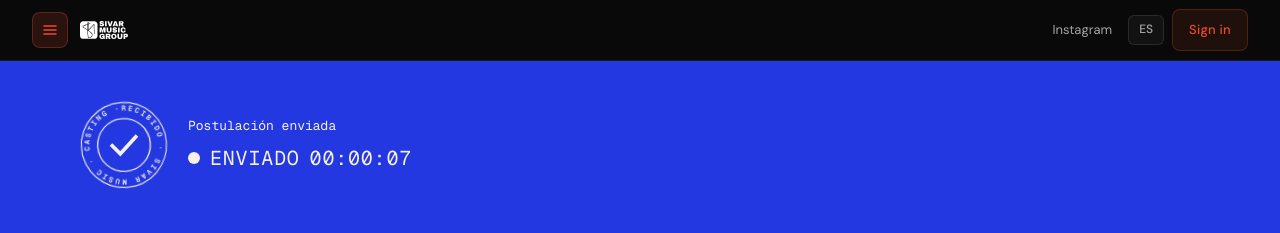
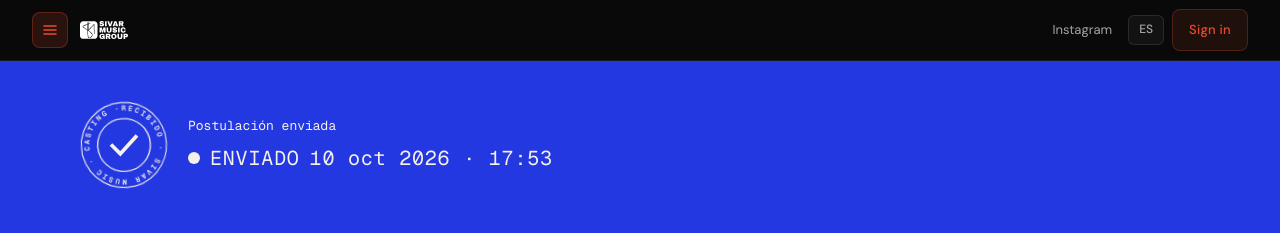
Before and after one commit to sivarmusic/sivar-music-web, a Next.js app: page /voces/c/1/gracias in a window 1280 px wide. Shown: the top 233 px of the page. Built offline with nearby package versions, Linux system fonts and the light colour scheme; no server answers.

Commit message:
feat(voces): la gracias del casting muestra la hora real de envío en lugar del contador decorativo

```diff
--- a/app/voces/components/casting/Ceremony.tsx
+++ b/app/voces/components/casting/Ceremony.tsx
@@ -1,5 +1,5 @@
 "use client";
-import { useEffect, useId, useState } from "react";
+import { useId, useRef, useSyncExternalStore } from "react";
 
 /** Sello circular "RECIBIDO" con texto en círculo; gira lento (solo con motion permitido). Decorativo. */
 export function Seal() {
@@ -21,38 +21,30 @@ export function Seal() {
   );
 }
 
-const DURATION = 900;
-const FINAL_SECONDS = 7;
+const noopSubscribe = () => () => {};
 
-/** Cinta "REC 00:00:00" decorativa: cuenta hasta un valor fijo y termina en ENVIADO. aria-hidden. */
-export function RecTape() {
-  const [t, setT] = useState(0);
-  const [done, setDone] = useState(false);
-  useEffect(() => {
-    let raf = 0;
-    if (window.matchMedia("(prefers-reduced-motion: reduce)").matches) {
-      raf = requestAnimationFrame(() => {
-        setT(FINAL_SECONDS);
-        setDone(true);
-      });
-      return () => cancelAnimationFrame(raf);
-    }
-    const t0 = performance.now();
-    const tick = (now: number) => {
-      const p = Math.min(1, (now - t0) / DURATION);
-      setT(Math.round(p * FINAL_SECONDS));
-      if (p < 1) raf = requestAnimationFrame(tick);
-      else setDone(true);
-    };
-    raf = requestAnimationFrame(tick);
-    return () => cancelAnimationFrame(raf);
-  }, []);
-  const s = String(t).padStart(2, "0");
+function formatNow() {
+  const d = new Date();
+  const date = d.toLocaleDateString("es", { day: "numeric", month: "short", year: "numeric" }).replace(".", "");
+  const time = d.toLocaleTimeString("es", { hour: "2-digit", minute: "2-digit", hour12: false });
+  return `${date} · ${time}`;
+}
+
+/** Sello de envío: fecha y hora reales en que el postulante llegó a esta pantalla (hora local del dispositivo). */
+export function SentStamp() {
+  // La hora depende del dispositivo: en el servidor no se renderiza (snapshot
+  // null) y el cliente la fija una sola vez al montar, sin desajuste de hidratación.
+  const fixed = useRef<string | null>(null);
+  const when = useSyncExternalStore(
+    noopSubscribe,
+    () => (fixed.current ??= formatNow()),
+    () => null,
+  );
   return (
-    <p aria-hidden="true" className="cs-rec cs-mono">
-      <span className={`cs-dot cs-rec-dot${done ? " is-done" : ""}`} />
-      <span>{done ? "ENVIADO" : "REC"}</span>
-      <span className="cs-rec-tc">00:00:{s}</span>
+    <p className="cs-rec cs-mono">
+      <span className="cs-dot cs-rec-dot is-done" aria-hidden="true" />
+      <span>ENVIADO</span>
+      {when ? <span className="cs-rec-tc">{when}</span> : null}
     </p>
   );
 }
--- a/app/voces/components/casting/ThanksView.tsx
+++ b/app/voces/components/casting/ThanksView.tsx
@@ -1,7 +1,7 @@
 "use client";
 import { useEffect, type ReactNode } from "react";
 import Arrow from "./Arrow";
-import { RecTape, Seal } from "./Ceremony";
+import { SentStamp, Seal } from "./Ceremony";
 import PosterTitle, { fitSize } from "./PosterTitle";
 import Reveal from "./Reveal";
 import Waveform from "./Waveform";
@@ -41,7 +41,7 @@ export default function ThanksView({
             <Seal />
             <div className="cs-thanks-status">
               <p className="cs-mono text-[13px]">Postulación enviada</p>
-              <RecTape />
+              <SentStamp />
             </div>
           </div>
           <PosterTitle text={heading} size={fitSize(heading)} focusOnMount className="cs-thanks-h1" />
```
